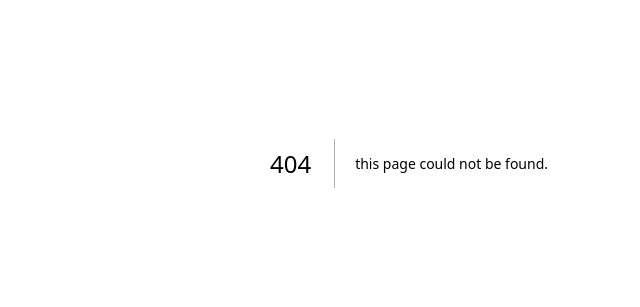
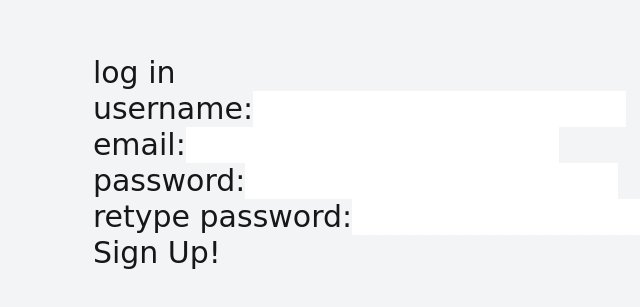
Before and after one commit to yuvrajdhadwal/Spotify-Wrapped, a Next.js app in the folder frontend/: page /signup in a window 1280 px wide. Before the commit this address had no page. Shown: the part 237-544 px from the top of the page, without its empty margins (231-871 px from the left). Built offline with nearby package versions, Linux system fonts and the light colour scheme; no server answers.

Commit message:
added signup page

```diff
--- a/frontend/src/app/Components/LoginForm.tsx
+++ b/frontend/src/app/Components/LoginForm.tsx
@@ -1,4 +1,5 @@
 import React, { useState, useEffect, ChangeEvent, FormEvent } from 'react';
+import { useRouter } from 'next/navigation';
 
 interface FormData {
   username: string;
@@ -17,6 +18,7 @@ const getCookie = (name: string): string | null => {
 const LoginForm: React.FC = () => {
   const [formData, setFormData] = useState<FormData>({ username: '', password: '' });
   const [errorMessage, setErrorMessage] = useState<string | null>(null);
+  const router = useRouter();
 
   useEffect(() => {
     fetch('http://localhost:8000/spotify/get-csrf-token/', {
@@ -31,6 +33,10 @@ const LoginForm: React.FC = () => {
         console.error('Error fetching CSRF token:', error);
       });
   }, []);
+
+  const handleSignupRedirect = () => {
+    router.push('/signup');
+  };
 
   const handleChange = (e: ChangeEvent<HTMLInputElement>) => {
     const { name, value } = e.target;
@@ -84,6 +90,12 @@ const LoginForm: React.FC = () => {
       </div>
       <button type="submit">Login</button>
       {errorMessage && <p style={{ color: 'red' }}>{errorMessage}</p>}
+    <div>
+    <button type="button" onClick={handleSignupRedirect} style={{marginTop: '10px'}}>
+        Sign Up!
+      </button>
+    </div>
+
     </form>
   );
 };
--- /dev/null
+++ b/frontend/src/app/Components/SignupForm.tsx
@@ -0,0 +1,112 @@
+import React, { useState, useEffect, ChangeEvent, FormEvent } from 'react';
+
+interface FormData {
+    username: string
+    email: string
+    password1: string
+    password2: string
+}
+
+const getCookie = (name: string): string | null => {
+    const cookieValue = document.cookie.split('; ')
+        .find((row) => row.startsWith(name + '='))?.split('=')[1];
+    return cookieValue ? decodeURIComponent(cookieValue) : null;
+};
+
+const SignupForm: React.FC = () => {
+    const [formData, setFormData] = useState<FormData>({
+        username: '',
+        email: '',
+        password1: '',
+        password2: ''
+    });
+    const [errorMessage, setErrorMessage] = useState<string | null>(null);
+
+    useEffect(() => {
+        fetch('http://localhost:8000/spotify/get-csrf-token/', {
+            credentials: 'include',
+        })
+        .then((response) => {
+            if (!response.ok) {
+                throw new Error('Network response was not ok');
+            }
+        })
+        .catch((error) => {
+            console.error('Error fetching CSRF token:', error);
+        });
+    }, []);
+
+    const handleChange = (e: ChangeEvent<HTMLInputElement>) => {
+        const { name, value } = e.target;
+        setFormData({ ...formData, [name]: value});
+    };
+
+    const handleSubmit = async (e: FormEvent) => {
+        e.preventDefault();
+        const csrfToken = getCookie('csrftoken');
+
+        try {
+            const response = await fetch('http://localhost:8000/spotify/register/', {
+                method: 'POST',
+                headers: {
+                    'Content-Type': 'application/x-www-form-urlencoded',
+                    'X-CSRFToken': csrfToken || '',
+                },
+                body: new URLSearchParams({
+                    username: formData.username,
+                    email: formData.email,
+                    password1: formData.password1,
+                    password2: formData.password2,
+                }),
+                credentials: 'include',
+            });
+
+            if (response.ok) {
+                const data = await response.json();
+                console.log('Sign-Up Successful:', data);
+                setErrorMessage(null);
+            } else if (response.status === 400) {
+                const errorData = await response.json();
+                console.error('Unexpected 400 Error:', errorData);
+
+                if (errorData.errors) {
+                    const errorMessages = Object.values(errorData.errors).flat().join(' ');
+                    setErrorMessage(errorMessages);
+                } else {
+                    setErrorMessage('Unexpected Error. Try Again');
+                }
+            } else {
+                const errorData = await response.json();
+                setErrorMessage(errorData.error || 'An error occured. Please try again.');
+            }
+        } catch (error) {
+            console.error('Unexpected Error:', error);
+            setErrorMessage('An Unexpected Error Occured. Please try again.')
+        }
+    };
+
+    return (
+        <form onSubmit={handleSubmit}>
+            <div>
+                <label>Username:</label>
+                <input type="text" name="username" value={formData.username} onChange={handleChange} />
+            </div>
+            <div>
+                <label>Email:</label>
+                <input type="text" name="email" value={formData.email} onChange={handleChange} />
+            </div>
+            <div>
+                <label>Password:</label>
+                <input type="password" name="password1" value={formData.password1} onChange={handleChange} />
+            </div>
+            <div>
+                <label>Retype Password:</label>
+                <input type="password" name="password2" value={formData.password2} onChange={handleChange} />
+            </div>
+            <button type="submit">Sign Up!</button>
+            {errorMessage && <p style={{ color: 'red' }}>{errorMessage}</p>}
+        </form>
+    )
+}
+
+export default SignupForm;
--- /dev/null
+++ b/frontend/src/app/signup/page.tsx
@@ -0,0 +1,14 @@
+'use client';
+import React from 'react';
+import SignupForm from '../Components/SignupForm';
+
+const signup = () => {
+  return (
+    <div>
+      <h1>Log In</h1>
+      <SignupForm />
+    </div>
+  );
+};
+
+export default signup;
```
Also changed, not shown: 2 other files (tests, documents, lock files or other folders).
